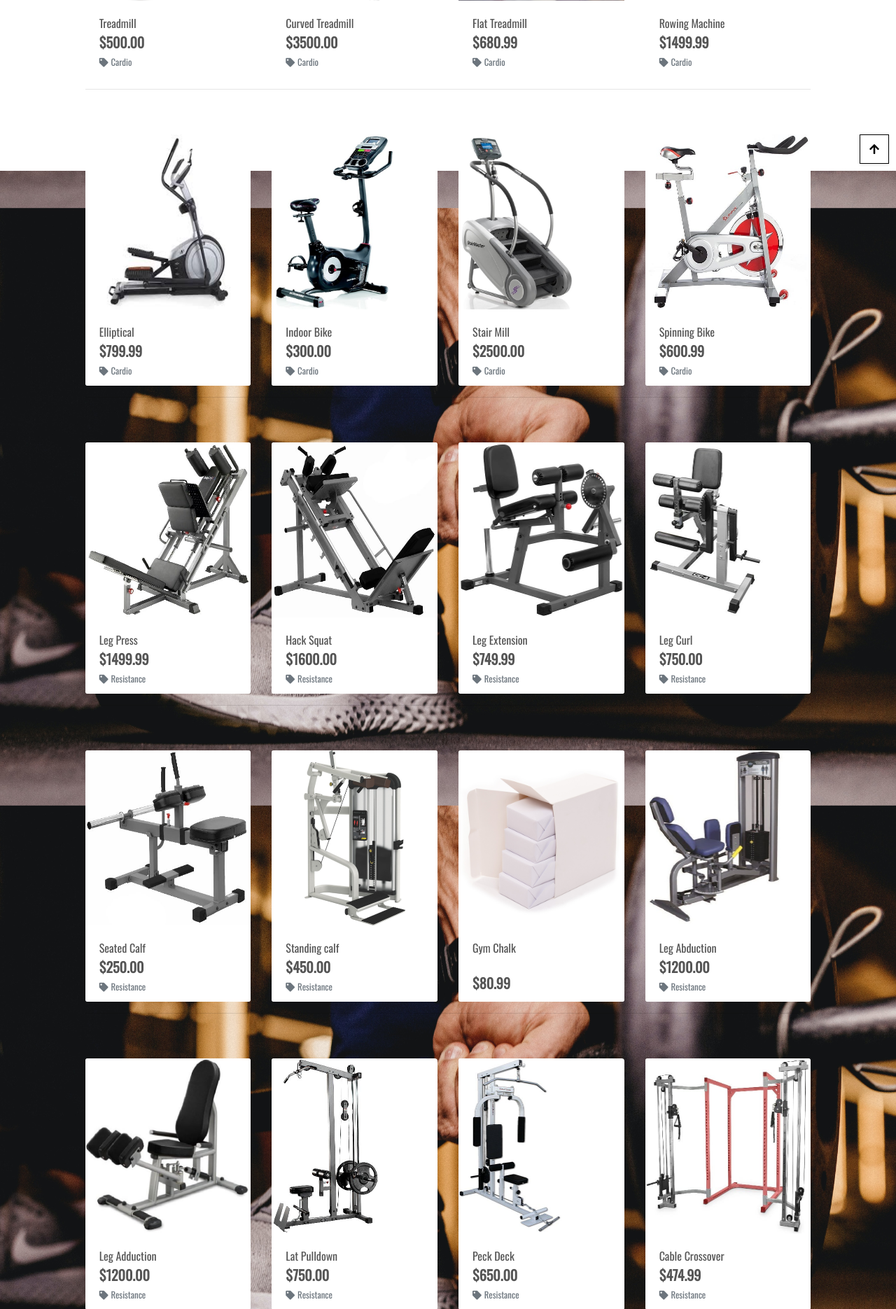
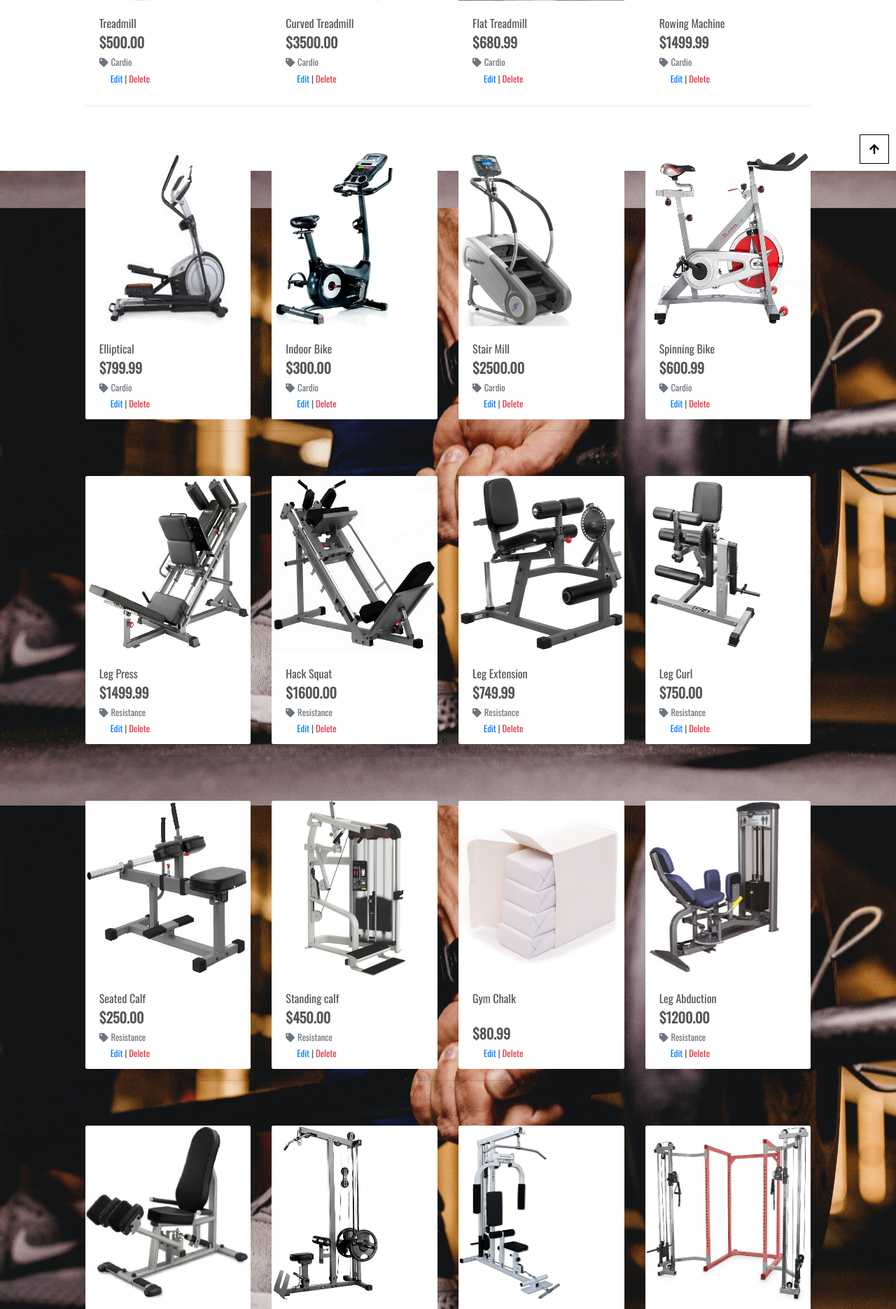
Before and after one commit to Code-Institute-Submissions/Gymshop, a Django app: page /products/ in a window 1280 px wide. Shown: the part 556-2426 px from the top of the page at 70% size. Run offline with Django 3.2, Linux system fonts and the light colour scheme; a user stored in the database is signed in; data comes from the database, SQL or seed files in the repository; both versions use the stored data as it was after the commit; some libraries are stand-ins or nearby versions.

Commit message:
Added product/delete view and URL

```diff
--- a/products/templates/products/product_detail.html
+++ b/products/templates/products/product_detail.html
@@ -41,6 +41,12 @@
                         <small class="text-muted text-danger">Items in stock: {{ product.stock }}</small>
                     {% else %}
                         <small class="text-danger">No more in stock!</small>
+                    {% endif %}
+                    {% if request.user.is_superuser %}
+                        <small class="ml-3">
+                            <a href="{% url 'edit_product' product.id %}">Edit</a> |
+                            <a class="text-danger" href="{% url 'delete_product' product.id %}">Delete</a>
+                        </small>
                     {% endif %}
                     <p class="mt-3">{{ product.description }}</p>
                     <form class="form" action="{% url 'add_to_bag' product.id %}" method="POST">
--- a/products/templates/products/products.html
+++ b/products/templates/products/products.html
@@ -75,6 +75,12 @@
                                                 </a>
                                             </p>
                                             {% endif %}
+                                            {% if request.user.is_superuser %}
+                                            <small class="ml-3">
+                                                <a href="{% url 'edit_product' product.id %}">Edit</a> |
+                                                <a class="text-danger" href="{% url 'delete_product' product.id %}">Delete</a>
+                                            </small>
+                                            {% endif %}
                                         </div>
                                     </div>
                                 </div>
--- a/products/urls.py
+++ b/products/urls.py
@@ -5,5 +5,6 @@ urlpatterns = [
     path('', views.all_products, name='products'),
     path('<int:product_id>/', views.product_detail, name='product_detail'),
     path('add/', views.add_product, name='add_product'),
-    path('edit/<int:product_id>', views.edit_product, name='edit_product')
+    path('edit/<int:product_id>', views.edit_product, name='edit_product'),
+    path('delete/<int:product_id>', views.delete_product, name='delete_product')
 ]
--- a/products/views.py
+++ b/products/views.py
@@ -87,8 +87,8 @@ def add_product(request):
 
             if new_quantity > 0 and price > 0:
                 messages.success(request, 'Successfully added product!')
-                form.save()
-                return redirect(reverse('add_product'))
+                product = form.save()
+                return redirect(reverse('product_detail', args=[product.id]))
         else:
             messages.error(request, 'Failed to add product. Please ensure the form is valid.')
     else:
@@ -135,3 +135,11 @@ def edit_product(request, product_id):
     }
 
     return render(request, template, context)
+
+
+def delete_product(request, product_id):
+    """" Deletes a Product """
+    product = get_object_or_404(Product, pk=product_id)
+    product.delete()
+    messages.success(request, "Product deleted")
+    return redirect(reverse('products'))
```
Also changed, not shown: db.sqlite3.
